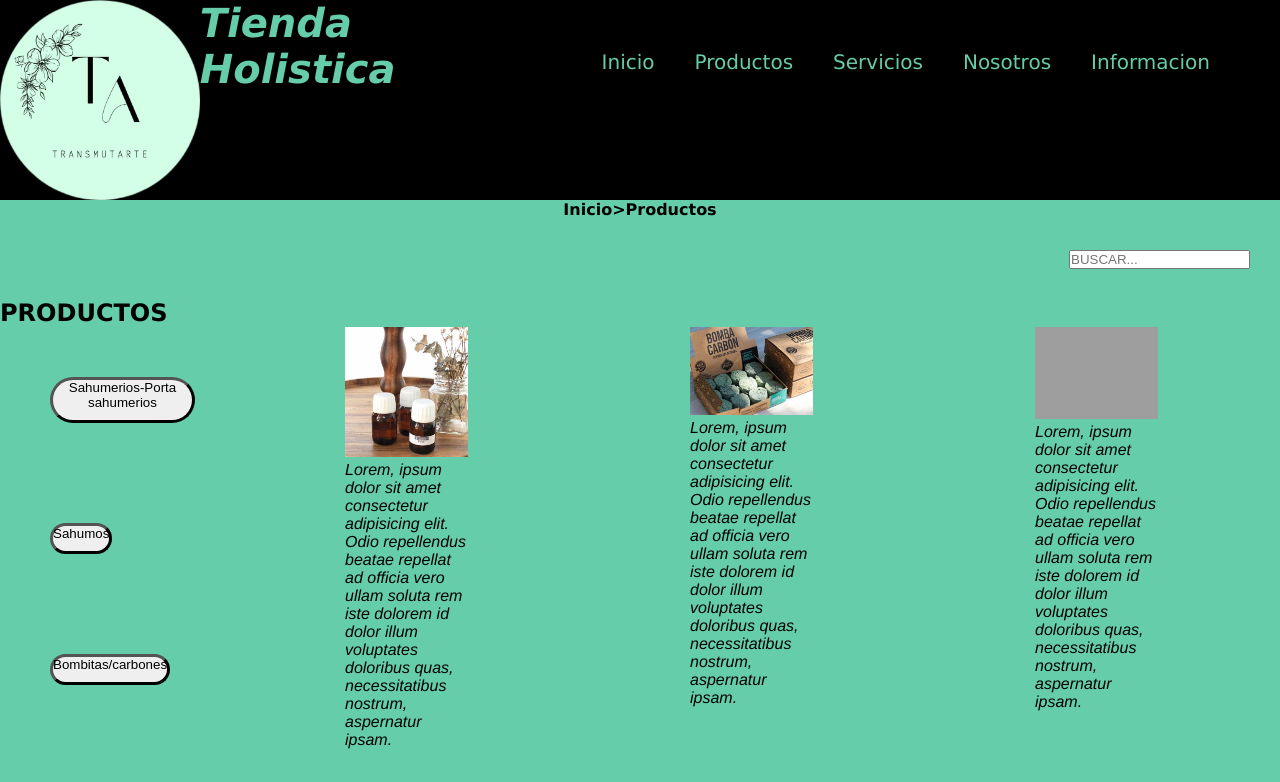
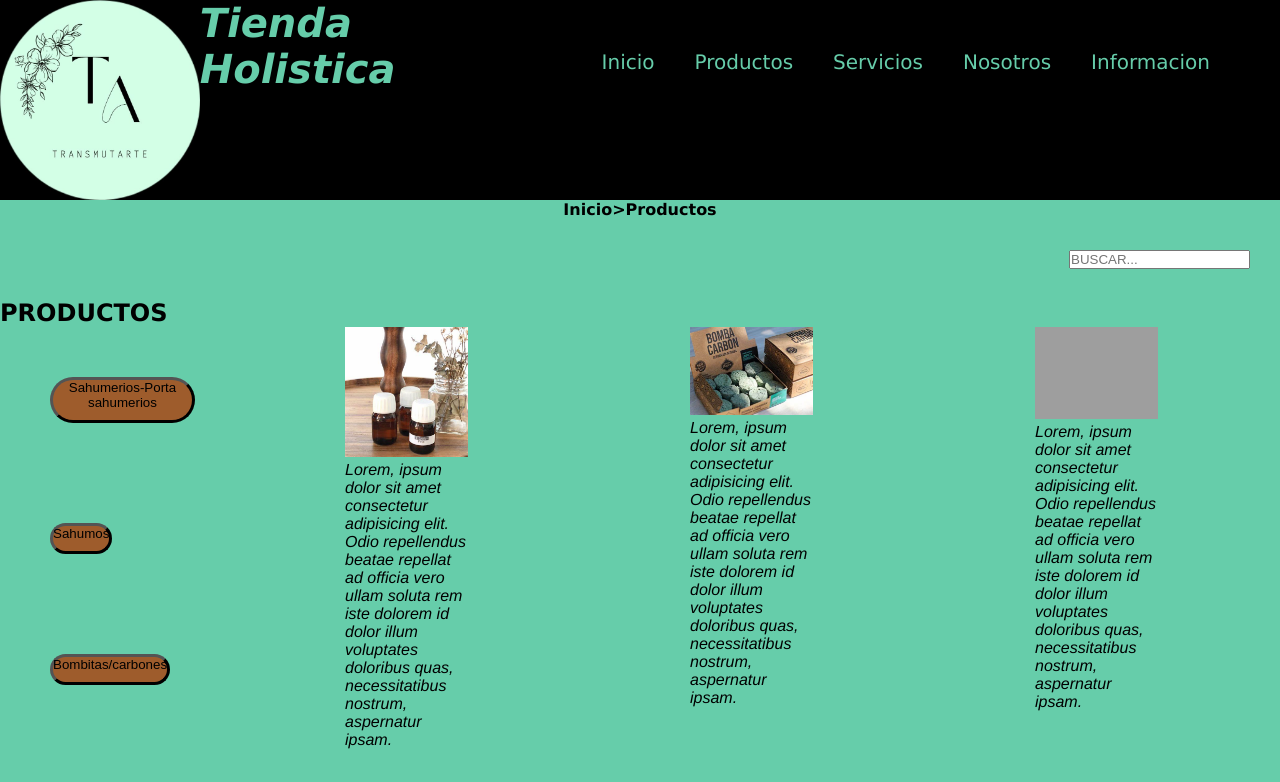
Before and after one commit to Fderrrosa/new.prueba, a plain HTML site: page Productos.html in a window 1280 px wide. Shown: the top 782 px of the page. Drawn offline with Linux system fonts and the light colour scheme; grey boxes are pictures that could not be loaded; some icons are missing.

Commit message:
arreglo-color-bordes

```diff
--- a/style.css
+++ b/style.css
@@ -181,7 +181,8 @@
     margin: 50px;
     color: #000;
     grid-area: boton-1;
-    border-radius: 30px;
+    border-radius: 40px;
+    background-color: rgb(158, 92, 44);
 }
 
 .parrafo{
```
